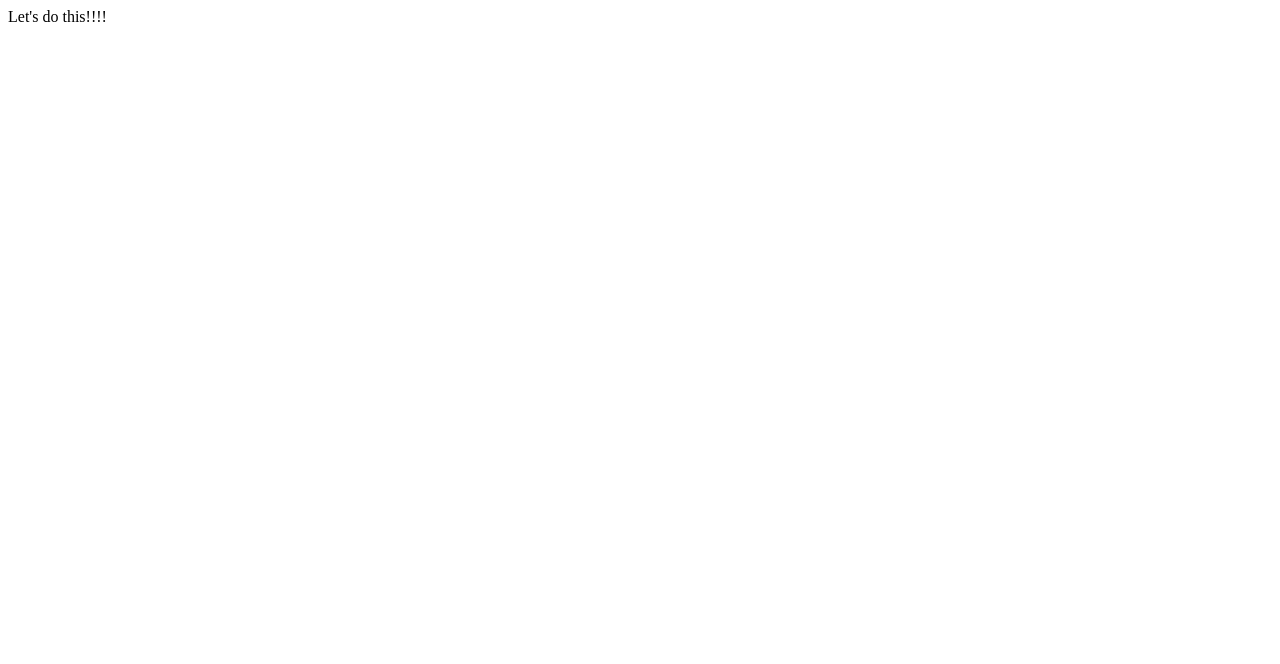
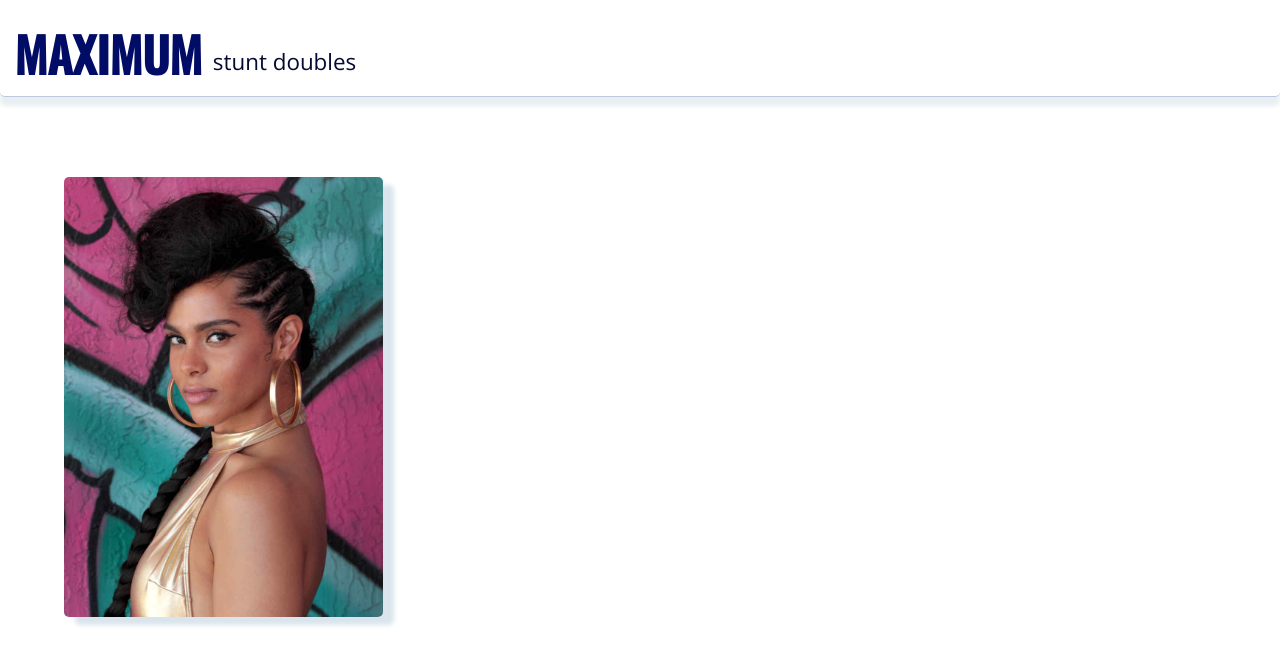
Before and after one commit to wright1/stuntdouble, a React (Create React App) app: page / in a window 1280 px wide. Shown: the top 664 px of the page. Built offline with nearby package versions, Linux system fonts and the light colour scheme.

Commit message:
inital design of website

```diff
--- a/public/index.html
+++ b/public/index.html
@@ -9,6 +9,7 @@
       name="description"
       content="Web site created using create-react-app"
     />
+    <link href="https://fonts.googleapis.com/css?family=Open+Sans:300|Oswald:400,500&display=swap" rel="stylesheet">
 
     <!--
       manifest.json provides metadata used when your web app is installed on a
--- a/src/App.js
+++ b/src/App.js
@@ -1,11 +1,25 @@
 import React from 'react';
+import Header from './components/header';
+import ImageCard from './components/imageCard';
+import {GlobalStyle} from './styles/globalstyle';
+//import man1 from './images/man1.jpg';
+import man2 from './images/man2.jpg';
+import man3 from './images/man3.jpg';
+//import man4 from './images/man4.jpg';
+import man5 from './images/man5.jpg';
+import man6 from './images/man6.jpg';
+import man7 from './images/man7.jpg';
+import man8 from './images/man8.jpg';
+
 
 
 function App() {
   return (
-    <div>
-      Let's do this!!!!
-    </div>
+    <>
+    <GlobalStyle />
+      <Header />
+      <ImageCard src={ man8 } className='card'/>
+    </>
 
   );
 }
--- /dev/null
+++ b/src/components/header.js
@@ -0,0 +1,41 @@
+import React from 'react';
+import styled from 'styled-components';
+
+
+const Wrap = styled.div`
+width: 100vw;
+height: 12vh;
+display: flex;
+line-height: 10vh;
+border-radius: 5px;
+border-bottom: 0.4px solid #BBC8DE;
+box-shadow: 0px 9px 5px 0px rgba(232,238,241,1);
+>h1{
+    font-family: 'Oswald', sans-serif;
+    font-size: 3em;
+    margin: 0.3em;
+    vertical-align: middle;
+    color: #000C66;
+}
+>span{
+    font-family: 'Open Sans', sans-serif;
+    font-size: 1.4em;
+    position: absolute;
+    left: 9.5em;
+    top: 1em;
+    color: #050A30;
+}
+`
+
+
+const Header = () => {
+    return(
+        <Wrap>
+            <h1>MAXIMUM</h1>
+            <span>stunt doubles</span>
+        </Wrap>
+
+    )
+}
+
+export default Header
--- /dev/null
+++ b/src/components/imageCard.js
@@ -0,0 +1,40 @@
+import React from 'react';
+import styled from 'styled-components';
+
+const Wrapper = styled.section`
+width: 70vw;
+height: 55vh;
+display: flex;
+margin-top: 5em;
+position: absolute;
+left:auto;
+right: auto;
+align-items: center;
+justify-content: center;
+
+>div{
+    width: 60vw;
+    height: 55vh;
+
+    >img{
+
+        max-height: 100%;
+        max-height: 100%;
+        border-radius: 5px;
+        object-fit: cover;
+        box-shadow: 11px 8px 5px 0px rgba(217,228,236,1);
+    }
+}
+`
+
+const ImageCard = ({src}) => {
+    return(
+        <Wrapper>
+        <div>
+            <img src={ src } />
+        </div>
+        </Wrapper>
+    )
+}
+
+export default ImageCard
--- /dev/null
+++ b/src/styles/globalstyle.js
@@ -0,0 +1,12 @@
+import { createGlobalStyle } from 'styled-components'
+
+export const GlobalStyle = createGlobalStyle`
+body{
+    min-height: 100%;
+    margin: 0;
+    padding: 0;
+}
+html{
+    height: 100%;
+}
+`
```
Also changed, not shown: src/images/cross.png (added), src/images/tick.png (added).
